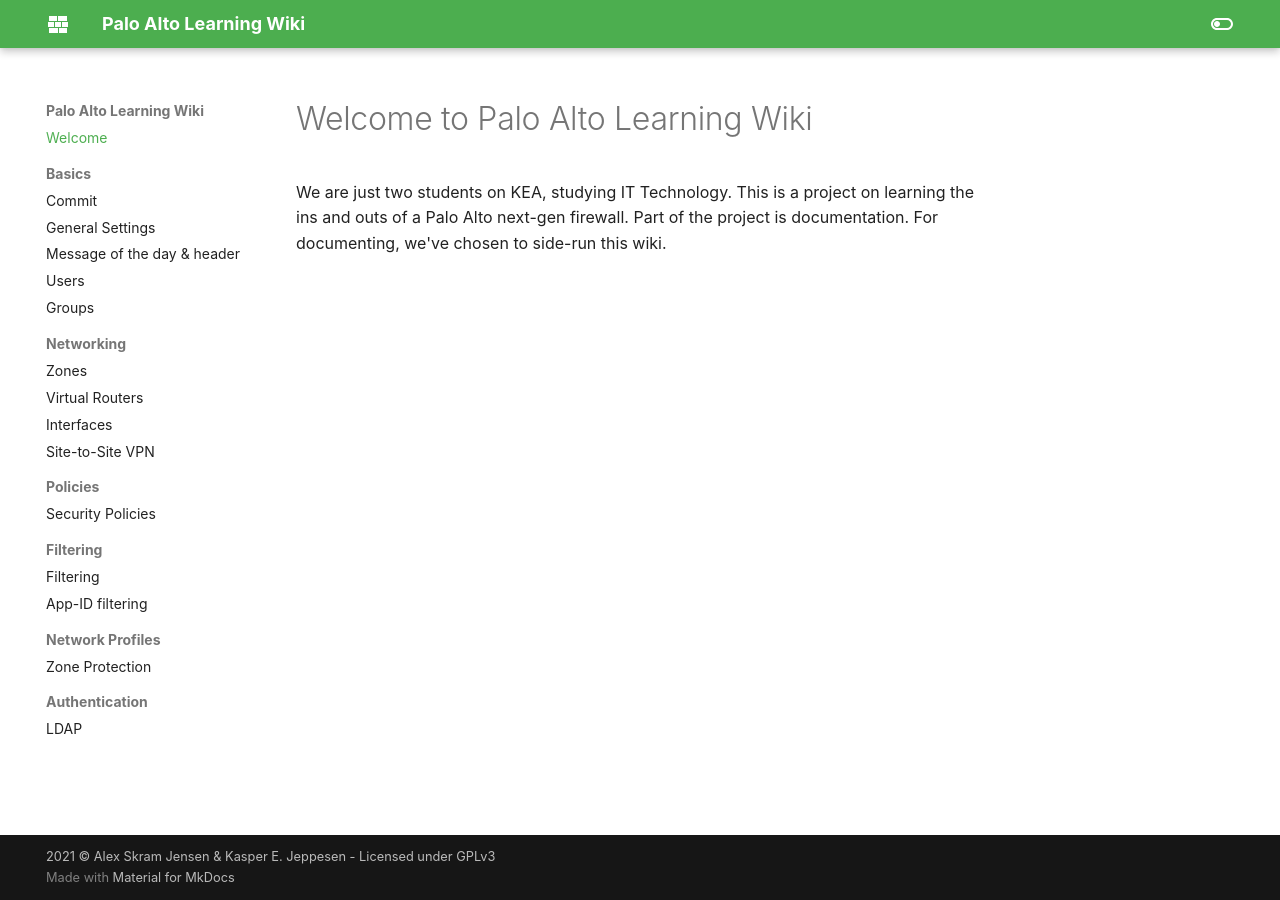
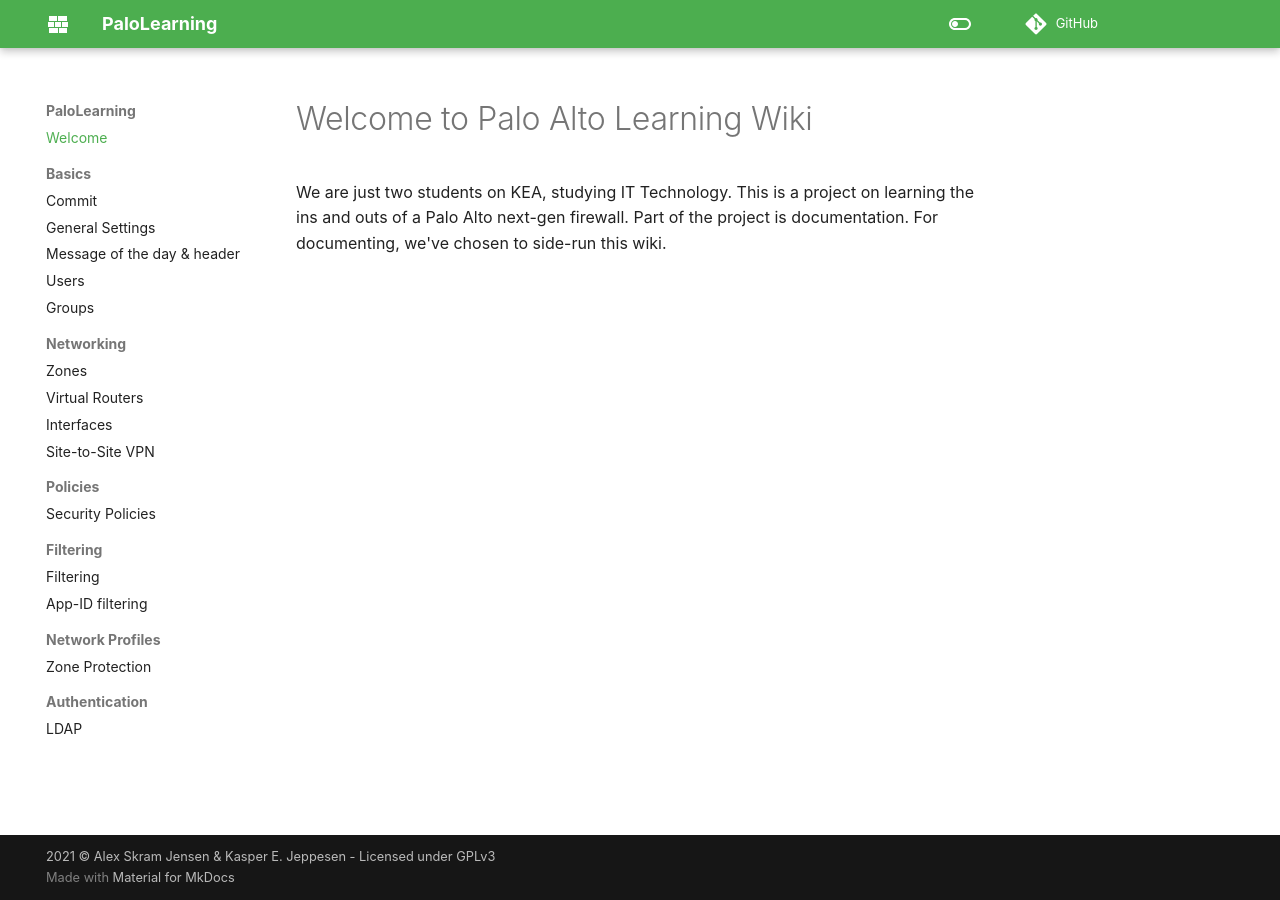
Before and after one commit to skrrrm/PaloLearning, an MkDocs documentation site: the page built from docs/index.md, in a window 1280 px wide. Built offline with MkDocs 1.6.1 and Material for MkDocs 9.7.7, drawn with Linux system fonts in a browser that asks for light colours; comment, search, counter and statistics services are not loaded.

Commit message:
mkdocs.yml changes

```diff
--- a/mkdocs.yml
+++ b/mkdocs.yml
@@ -21,8 +21,9 @@
   - Authentication:
     - LDAP: 'authentication/ldap.md'
 
-site_name: Palo Alto Learning Wiki
-site_url:
+site_name: PaloLearning
+site_url: https://skrrrm.github.io/PaloLearning/
+repo_url: https://github.com/skrrrm/PaloLearning
 
 theme:
   name: material
```
